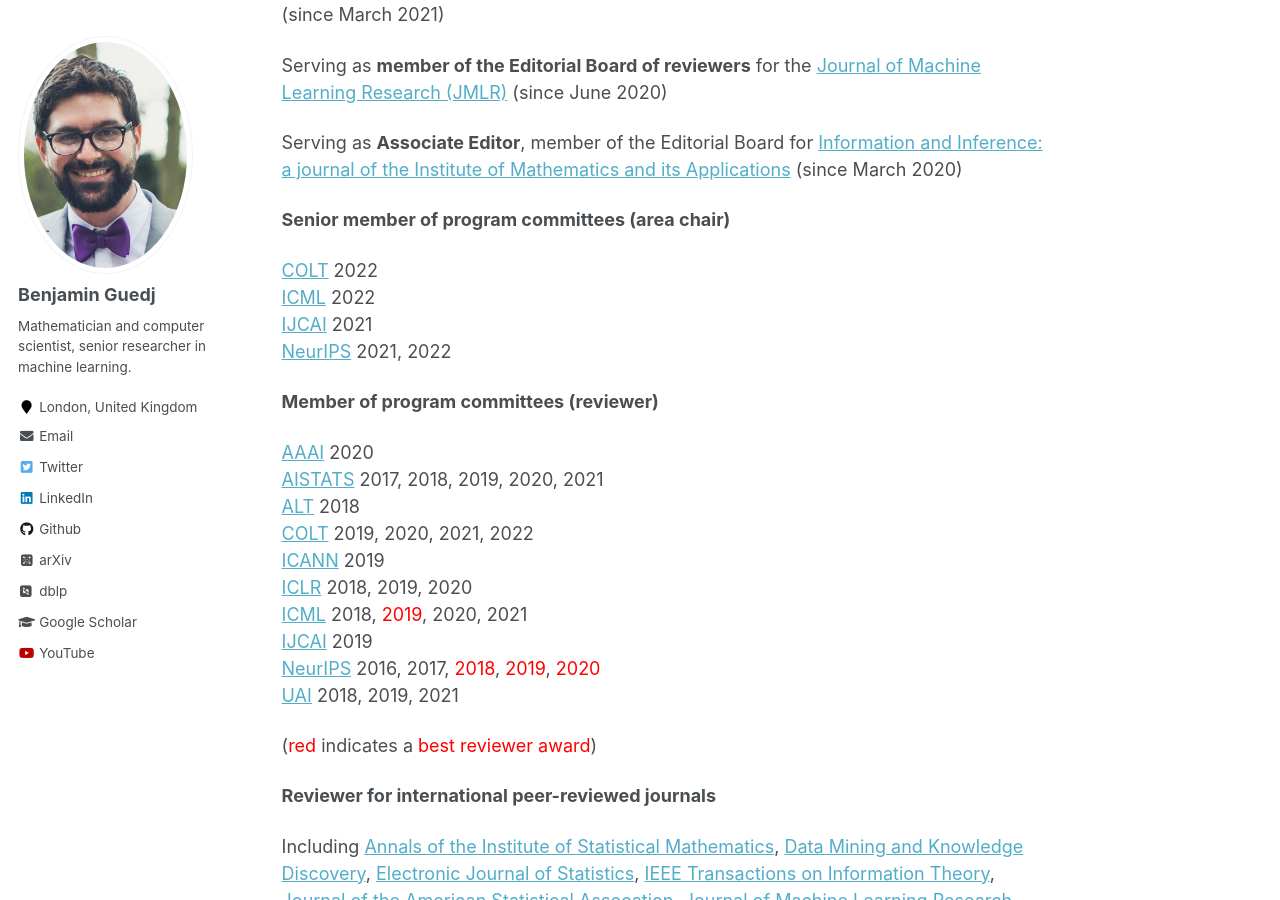
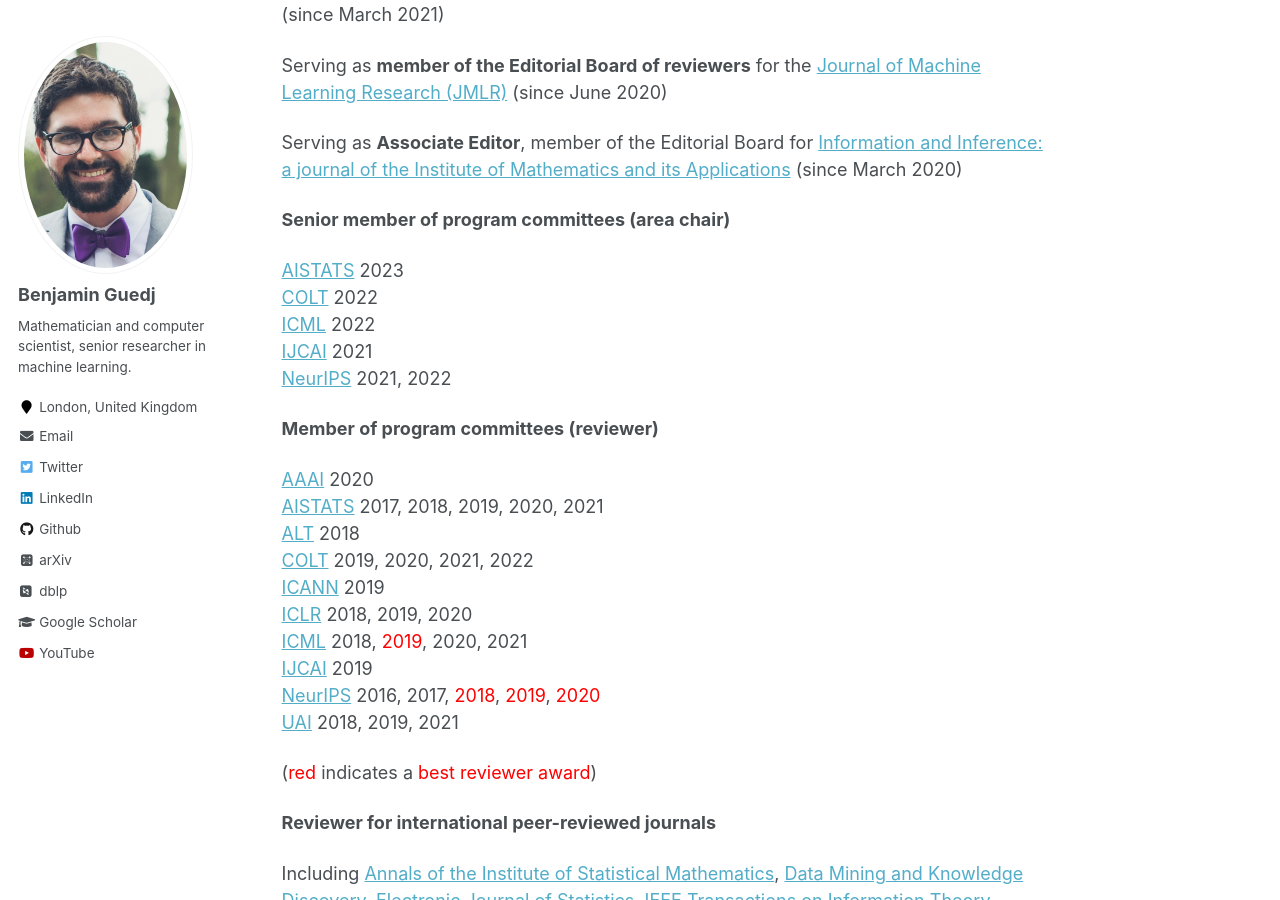
Before and after one commit to bguedj/bguedj.github.io, a Jekyll site: the page built from _pages/service.md, in a window 1280 px wide and 900 px high, scrolled down 818 px. Built offline with Jekyll 4.4.1, drawn with Linux system fonts in a browser that asks for light colours; some web fonts are replaced.

Commit message:
aistats 2023 ac

```diff
--- a/_pages/service.md
+++ b/_pages/service.md
@@ -34,6 +34,7 @@ Serving as **Associate Editor**, member of the Editorial Board for [Information
 
 **Senior member of program committees (area chair)**
 
+[AISTATS](https://www.aistats.org) 2023
 [COLT](http://learningtheory.org) 2022
 [ICML](https://icml.cc) 2022
 [IJCAI](https://www.ijcai.org) 2021
```
